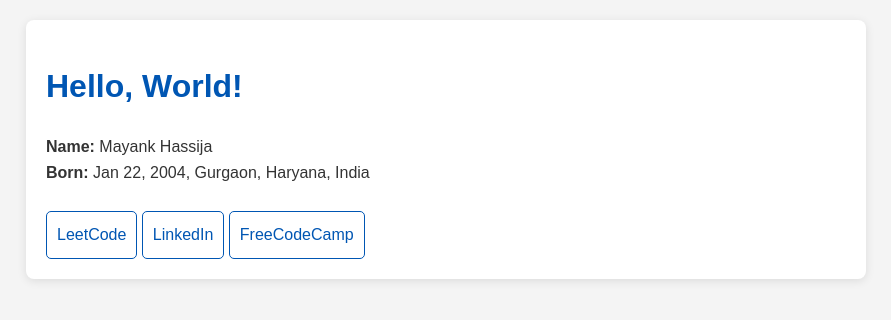
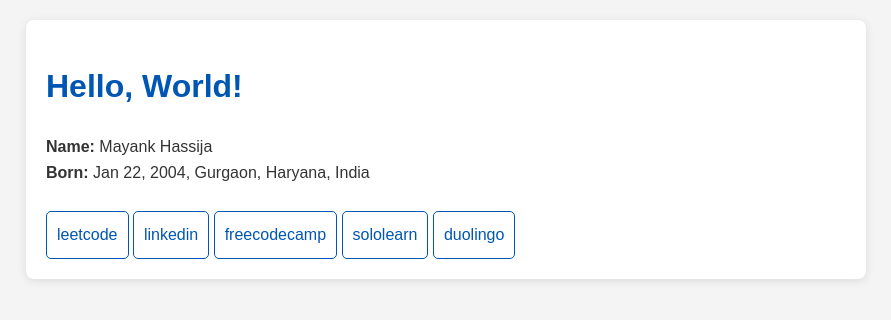
Before and after one commit to mayank-hassija/mayank-hassija.github.io, a plain HTML site: page index.html in a window 1280 px wide. Shown: the whole page, without its empty margins (194-1085 px from the left). Drawn offline with Linux system fonts and the light colour scheme.

Commit message:
Update index.html

```diff
--- a/index.html
+++ b/index.html
@@ -48,9 +48,11 @@
             <strong>Name:</strong> Mayank Hassija<br>
             <strong>Born:</strong> Jan 22, 2004, Gurgaon, Haryana, India
         </p>
-        <a href="https://leetcode.com/u/mayankhassija/">LeetCode</a>
-        <a href="https://www.linkedin.com/in/mayank-hassija/">LinkedIn</a>
-        <a href="https://www.freecodecamp.org/mayank-hassija">FreeCodeCamp</a>
+        <a href="https://leetcode.com/u/mayankhassija/">leetcode</a>
+        <a href="https://www.linkedin.com/in/mayank-hassija/">linkedin</a>
+        <a href="https://www.freecodecamp.org/mayank-hassija">freecodecamp</a>
+        <a href="https://www.sololearn.com/en/profile/32695112">sololearn</a>
+        <a href="https://www.duolingo.com/profile/MayankHassija">duolingo</a>
     </div>
 </body>
 </html>
```
